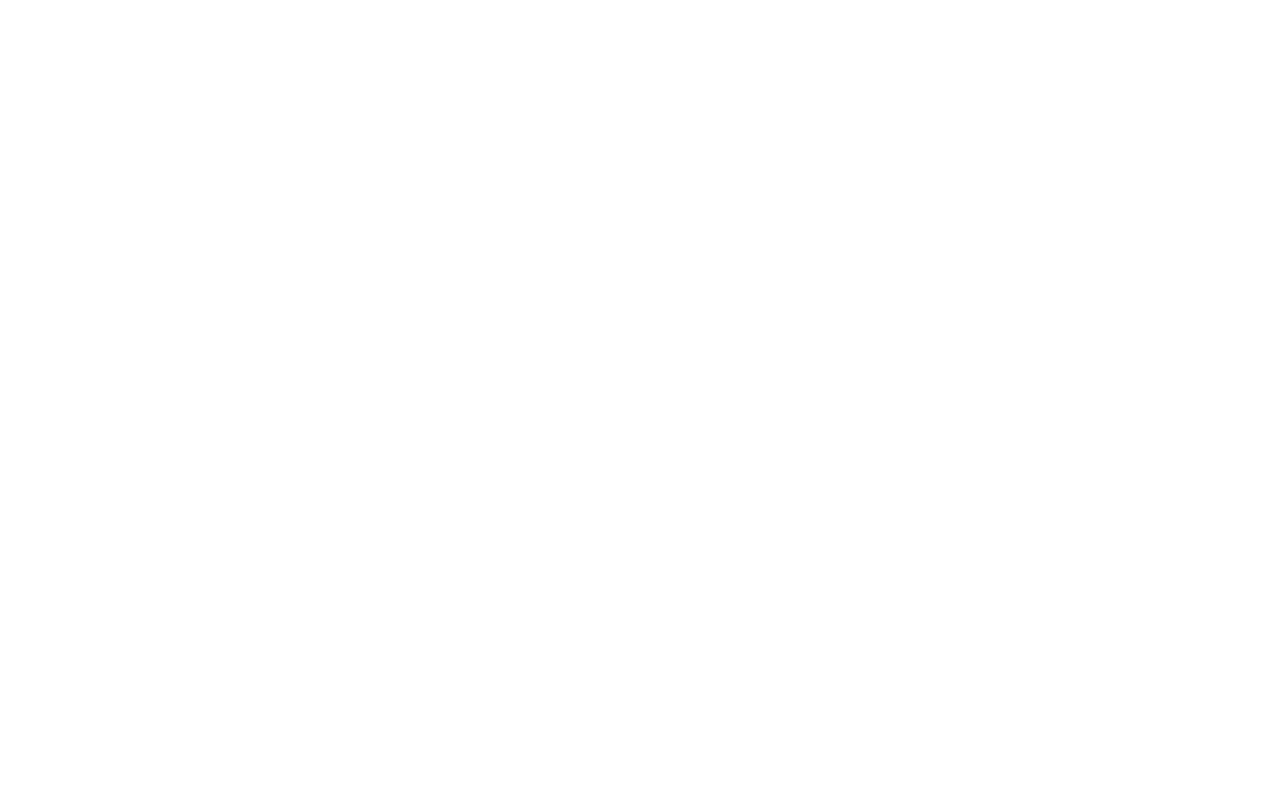
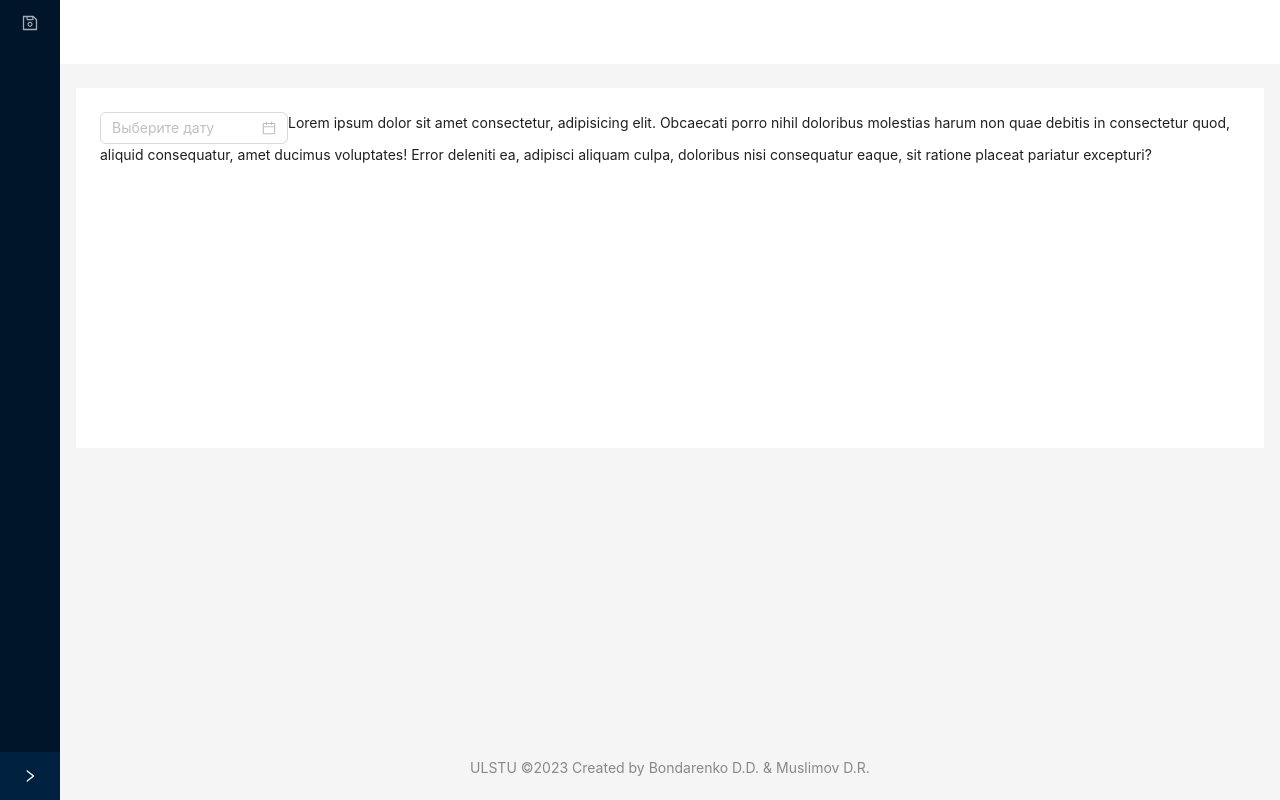
Before and after one commit to DRMus/docx-templater, a React (Vite) app: page / in a window 1280 px wide. Built offline with nearby package versions, Linux system fonts and the light colour scheme.

Commit message:
Добавлено сохранение шаблна файла, разработан интерфейс

```diff
--- a/electron/main/index.ts
+++ b/electron/main/index.ts
@@ -53,6 +53,9 @@
       nodeIntegration: true,
       contextIsolation: false,
     },
+    width: 1200,
+    autoHideMenuBar: true,
+    height: 1000
   })
 
   if (url) { // electron-vite-vue#298
--- a/src/App.scss
+++ b/src/App.scss
@@ -0,0 +1,8 @@
+#root {
+  position: absolute;
+  top: 0;
+  left: 0;
+  bottom: 0;
+  right: 0;
+  height: 100%;
+}
--- a/src/App.tsx
+++ b/src/App.tsx
@@ -1,13 +1,14 @@
-import { useState } from 'react'
+import { useState } from "react";
 // import Update from '@/components/update'
-import './App.scss'
+
+import "./App.scss";
+import MainView from "./components/Main/MainView";
+
+
 
 function App() {
-  return (
-    <div className='App'>
 
-    </div>
-  )
+  return <MainView />;
 }
 
-export default App
+export default App;
--- /dev/null
+++ b/src/components/Docx/DocxContent.tsx
@@ -0,0 +1,23 @@
+import React, { useContext } from "react";
+import "dayjs/locale/ru";
+import locale from "antd/es/date-picker/locale/ru_RU";
+import { DatePicker, Form } from "antd";
+import { MainContextValue } from "../Main/MainContext";
+
+const dateFormat = "DD.MM.YYYY"
+
+const DocxContent = () => {
+  const {formRef, onSubmit} = useContext(MainContextValue)
+  return (
+    <div style={{ padding: 24, minHeight: 360, background: "white" }}>
+      <Form onFinish={onSubmit} ref={formRef}>
+        <Form.Item name="date" style={{display: "inline-block", margin: "0"}}>
+          <DatePicker name="date" locale={locale} format={dateFormat}/>
+        </Form.Item>
+        Lorem ipsum dolor sit amet consectetur, adipisicing elit. Obcaecati porro nihil doloribus molestias harum non quae debitis in consectetur quod, aliquid consequatur, amet ducimus voluptates! Error deleniti ea, adipisci aliquam culpa, doloribus nisi consequatur eaque, sit ratione placeat pariatur excepturi?
+      </Form>
+    </div>
+  );
+};
+
+export default DocxContent;
--- /dev/null
+++ b/src/components/Main/Main.module.scss
@@ -0,0 +1,19 @@
+.darkBlock {
+  position: absolute;
+  top: 0;
+  left: 0;
+  right: 0;
+  bottom: 0;
+  opacity: 0.5;
+  background-color: #000;
+  animation: opacityAnim 333ms ease-in-out;
+}
+
+@keyframes opacityAnim {
+  0% {
+    opacity: 0;
+  }
+  100% {
+    opacity: 0.5;
+  }
+}
--- /dev/null
+++ b/src/components/Main/MainContext.tsx
@@ -0,0 +1,50 @@
+import generateDocument from "@/utils/documentGenerator";
+import { FormInstance } from "antd";
+import React, { createContext, useRef } from "react";
+
+interface ContextProps {
+  formRef: React.RefObject<FormInstance<any>>;
+  submitByRef: () => void,
+  onSubmit: (e: any) => void
+}
+
+interface Props {
+  children: React.ReactNode
+}
+
+export const MainContextValue = createContext<ContextProps>({
+  formRef: { current: null },
+  submitByRef: () => {},
+  onSubmit: () => {}
+});
+
+const MainContextProvider = ({children}: Props) => {
+  const formRef = useRef<FormInstance<any>>(null);
+
+  const submitByRef = () => {
+    formRef.current?.submit()
+  }
+
+  const onSubmit = (e: any) => {
+    console.log(e);
+    generateDocument({
+      fio_cur: "John",
+      group_name: "Doe",
+      date_format_MY: "0652455478",
+      date_format_Y: "New Website",
+    });
+  }
+  return (
+    <MainContextValue.Provider
+      value={{
+        formRef,
+        submitByRef,
+        onSubmit
+      }}
+    >
+      {children}
+    </MainContextValue.Provider>
+  );
+};
+
+export default MainContextProvider;
--- /dev/null
+++ b/src/components/Main/MainView.tsx
@@ -0,0 +1,53 @@
+import generateDocument from "@/utils/documentGenerator";
+import getItemAntD, { MenuItem } from "@/utils/getItemAntD";
+import { SaveOutlined } from "@ant-design/icons";
+import { FormInstance, Layout, Menu } from "antd";
+import Sider from "antd/es/layout/Sider";
+import { Header, Content, Footer } from "antd/es/layout/layout";
+import { useRef, useState } from "react";
+import DocxContent from "../Docx/DocxContent";
+
+import styles from "./Main.module.scss";
+import SiderContent from "./SiderContent";
+import MainContextProvider from "./MainContext";
+
+const MainView = () => {
+  const [collapsed, setCollapsed] = useState(true);
+  const [isSiderBreakpoint, setIsSiderBreakpoint] = useState(false);
+
+  return (
+    <MainContextProvider>
+      <Layout style={{ height: "100%" }}>
+        <Sider
+          collapsible
+          collapsed={collapsed}
+          width={150}
+          breakpoint="lg"
+          collapsedWidth={isSiderBreakpoint ? "0" : "60px"}
+          onBreakpoint={(broken) => {
+            setIsSiderBreakpoint(broken);
+          }}
+          onCollapse={(value, type) => {
+            if (type !== "responsive") {
+              setCollapsed(value);
+            }
+          }}
+        >
+          <SiderContent />
+        </Sider>
+        <Layout style={{ position: "relative" }}>
+          <Header style={{ padding: 0, background: "white" }} />
+          <Content style={{ margin: "24px 16px 0" }}>
+            <DocxContent />
+          </Content>
+          <Footer style={{ textAlign: "center", opacity: 0.5 }}>
+            ULSTU ©2023 Created by Bondarenko D.D. & Muslimov D.R.
+          </Footer>
+          {!collapsed && <div className={styles.darkBlock} />}
+        </Layout>
+      </Layout>
+    </MainContextProvider>
+  );
+};
+
+export default MainView;
--- /dev/null
+++ b/src/components/Main/SiderContent.tsx
@@ -0,0 +1,27 @@
+import generateDocument from "@/utils/documentGenerator";
+import getItemAntD, { MenuItem } from "@/utils/getItemAntD";
+import { SaveOutlined } from "@ant-design/icons";
+import { Menu } from "antd";
+import { useContext } from "react";
+import { MainContextValue } from "./MainContext";
+
+const SiderContent = () => {
+  const {submitByRef} = useContext(MainContextValue)
+
+  const items: MenuItem[] = [
+    getItemAntD(
+      "Сохранить",
+      "1",
+      submitByRef,
+      <SaveOutlined />
+    ),
+  ];
+  return (
+    <>
+      <div className="logo" />
+      <Menu theme="dark" mode="inline" selectable={false} items={items} />
+    </>
+  );
+};
+
+export default SiderContent;
--- /dev/null
+++ b/src/utils/documentGenerator.ts
@@ -0,0 +1,40 @@
+import Docxtemplater from "docxtemplater";
+import PizZip from "pizzip";
+import PizZipUtils from "pizzip/utils/index.js";
+import { saveAs } from "file-saver";
+
+function loadFile(url: string, callback: (err: Error, data: string) => void) {
+  PizZipUtils.getBinaryContent(url, callback);
+}
+
+const generateDocument = (data: any) => {
+  loadFile("./template.docx", function (error, content) {
+
+    if (error) {
+      throw error;
+    }
+
+    var zip = new PizZip(content);
+    var doc = new Docxtemplater(zip, {
+      paragraphLoop: true,
+      linebreaks: true,
+    });
+
+    doc.setData(data);
+
+    try {
+      doc.render();
+    } catch (error) {
+      throw error;
+    }
+
+    var out = doc.getZip().generate({
+      type: "blob",
+      mimeType: "application/vnd.openxmlformats-officedocument.wordprocessingml.document",
+    });
+
+    saveAs(out, "output.docx");
+  });
+};
+
+export default generateDocument;
--- /dev/null
+++ b/src/utils/getItemAntD.ts
@@ -0,0 +1,19 @@
+import { MenuProps } from "antd";
+
+export type MenuItem = Required<MenuProps>["items"][number];
+
+export default function getItemAntD(
+  label: React.ReactNode,
+  key: React.Key,
+  onClick: () => void,
+  icon: React.ReactNode,
+  title?: string,
+): MenuItem {
+  return {
+    key,
+    icon,
+    label,
+    title,
+    onClick
+  } as MenuItem;
+}
```
Also changed, not shown: package.json (+7 -1 lines).
